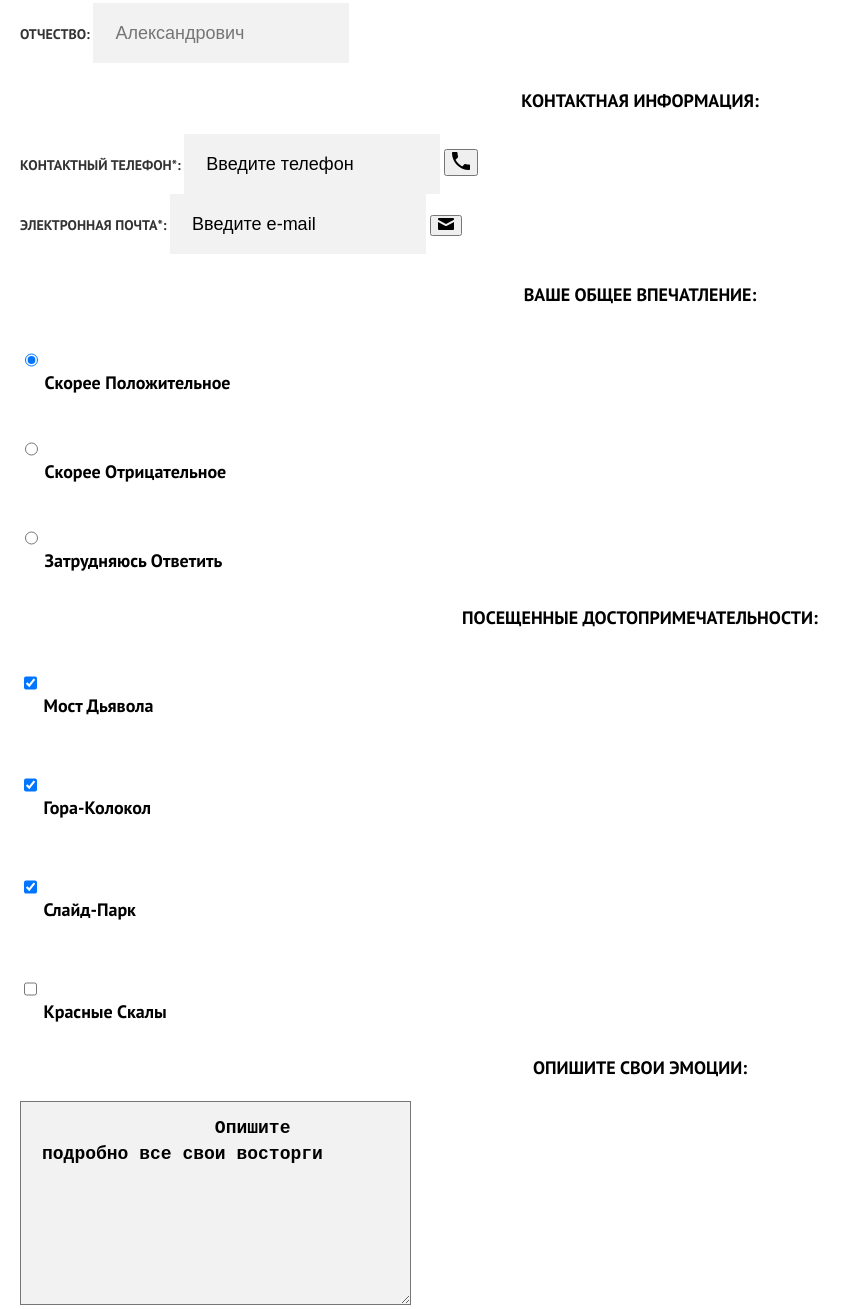
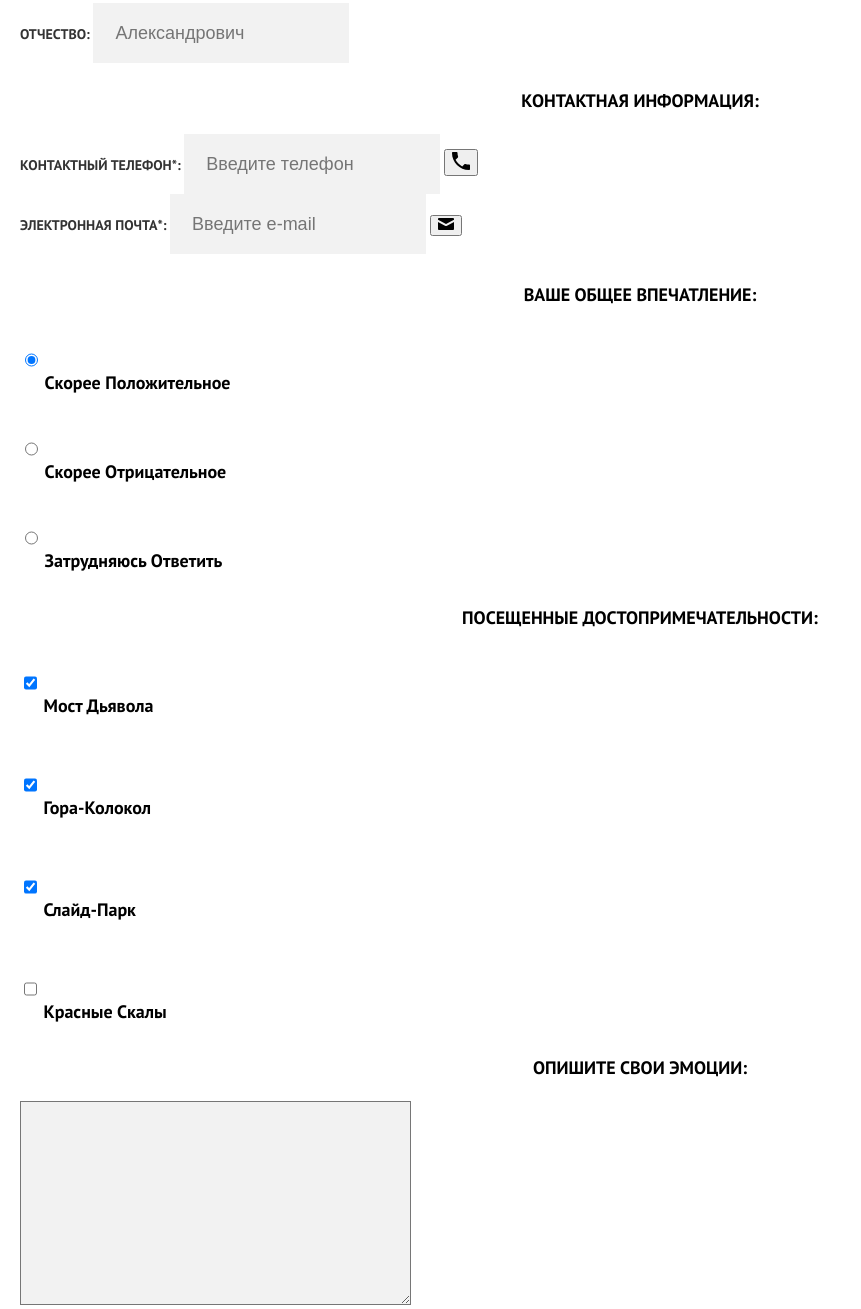
Before and after one commit to GlavOksVal/1556825-sedona-21, a website: page source/form.html in a window 1280 px wide. Shown: the part 1140-2449 px from the top of the page, without its empty margins (0-861 px from the left). Drawn offline with nearby package versions, Linux system fonts and the light colour scheme; files that its build step writes are made by us from their sources.

Commit message:
Сделала текст фоновым в полях телефона и почты

```diff
--- a/source/form.html
+++ b/source/form.html
@@ -67,7 +67,7 @@
               </div>
               <div class="main-filter__box">
                 <label class="main-filter__subtitle small-title" for="middle_name">Отчество:</label>
-                <input class="main-filter__input" id="middle_name" type="text" name="surname"
+                <input class="main-filter__input" id="middle_name" type="text" name="middle_name"
                   placeholder="Александрович" required>
               </div>
             </div>
@@ -79,7 +79,7 @@
               <div class="main-filter__number">
                 <label class="main-filter__subtitle small-title" for="contact_number">Контактный телефон*:</label>
                 <input class="main-filter__input" id="contact_number" type="tel" name="contact_number"
-                  value="Введите телефон" pattern="+7-[0-9]{3}-[0-9]{3}-[0-9]{2}-[0-9]{2}" required>
+                  placeholder="Введите телефон" pattern="+7-[0-9]{3}-[0-9]{3}-[0-9]{2}-[0-9]{2}" required>
                 <button class="main-filter__button">
                   <svg class="" width="18" height="18" fill="none" xmlns="http://www.w3.org/2000/svg">
                     <path
@@ -89,7 +89,8 @@
               </div>
               <div class="main-filter__email">
                 <label class="main-filter__subtitle small-title" for="email">Электронная почта*:</label>
-                <input class="main-filter__input" id="email" type="email" name="email" value="Введите e-mail" required>
+                <input class="main-filter__input" id="email" type="email" name="email" placeholder="Введите e-mail"
+                  required>
                 <button class="main-filter__button">
                   <svg class="" width="16" height="12" fill="none" xmlns="http://www.w3.org/2000/svg">
                     <path
@@ -128,13 +129,12 @@
                 <label class="main-filter__label" for="devils_bridge">Мост Дьявола</label>
               </div>
               <div class="main-filter__checkbox">
-                <input class="main-filter__input" id="mountain_bell" name="mountain_bell"
-                  type="checkbox" checked="checked">
+                <input class="main-filter__input" id="mountain_bell" name="mountain_bell" type="checkbox"
+                  checked="checked">
                 <label class="main-filter__label" for="mountain_bell">Гора-Колокол</label>
               </div>
               <div class="main-filter__checkbox">
-                <input class=" main-filter__input" id="slide_park" name="slide_park" type="checkbox"
-                  checked="checked">
+                <input class=" main-filter__input" id="slide_park" name="slide_park" type="checkbox" checked="checked">
                 <label class="main-filter__label" for="slide_park">Слайд-парк</label>
               </div>
               <div class="main-filter__checkbox">
@@ -146,8 +146,8 @@
 
           <fieldset class="main-filter__fieldset main-filter__fieldset--emotions">
             <legend class="main-filter__title main-title">Опишите свои эмоции:</legend>
-            <textarea class="main-filter__textarea" name="message" id="message" cols="30" rows="10">
-                Опишите подробно все свои восторги
+            <textarea class="main-filter__textarea" name="message" id="message" cols="30" rows="10"
+              placeholder="Опишите подробно все свои восторги">
             </textarea>
           </fieldset>
 
```
